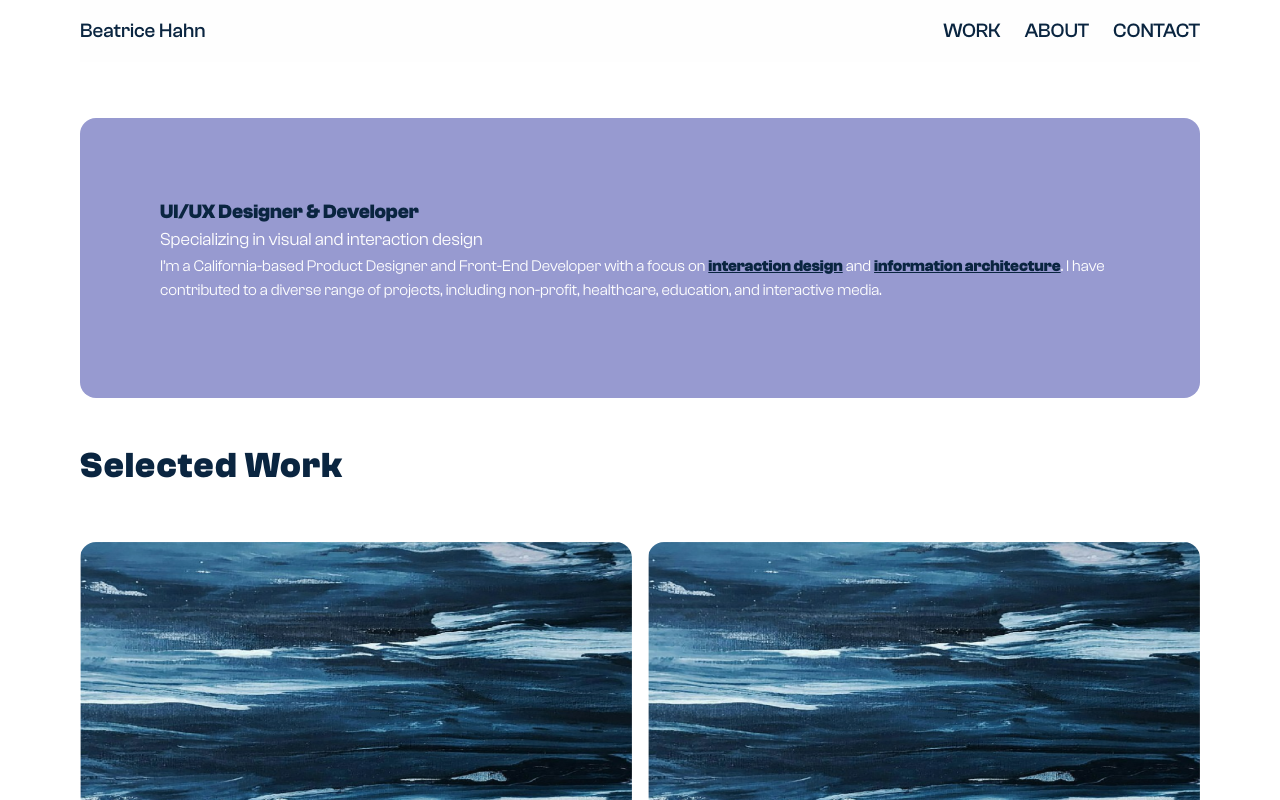
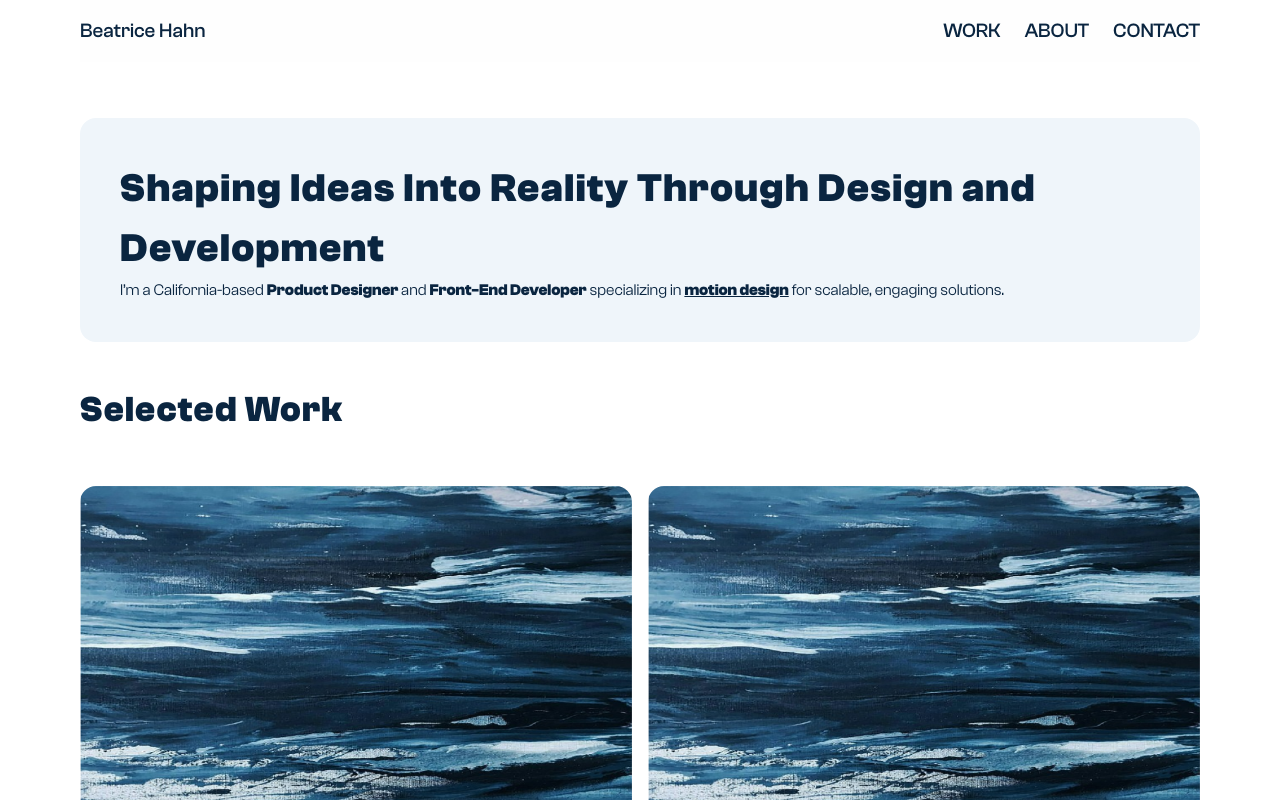
Before and after one commit to beatricehahn/nextjs-portfolio, a Next.js app: page / in a window 1280 px wide. Shown: the top 800 px of the page. Built offline with nearby package versions, Linux system fonts and the light colour scheme.

Commit message:
Update statement

```diff
--- a/components/Hero2.tsx
+++ b/components/Hero2.tsx
@@ -1,9 +1,8 @@
 export const Hero2 = () => {
   return (
-    <div className='bg-hero h-[280px] w-full p-20 mb-2 rounded-[16px] mt-10'>
-        <h4 className='text-xl font-bold'>UI/UX Designer & Developer</h4>
-        <p className='text-white text-lg'>Specializing in visual and interaction design</p>
-        <p className="text-white">I’m a California-based Product Designer and Front-End Developer with a focus on <strong><u>interaction design</u></strong> and <strong><u>information architecture</u></strong>. I have contributed to a diverse range of projects, including non-profit, healthcare, education, and interactive media.</p>
+    <div className='bg-blue-100 w-full p-10 mb-2 rounded-[16px] mt-10'>
+        <h1 className=''>Shaping Ideas Into Reality Through Design and Development</h1>
+        <p className="">I’m a California-based <strong>Product Designer</strong> and <strong>Front-End Developer</strong> specializing in <strong><u>motion design</u></strong> for scalable, engaging solutions.</p>
     </div>
   )
 }
```
